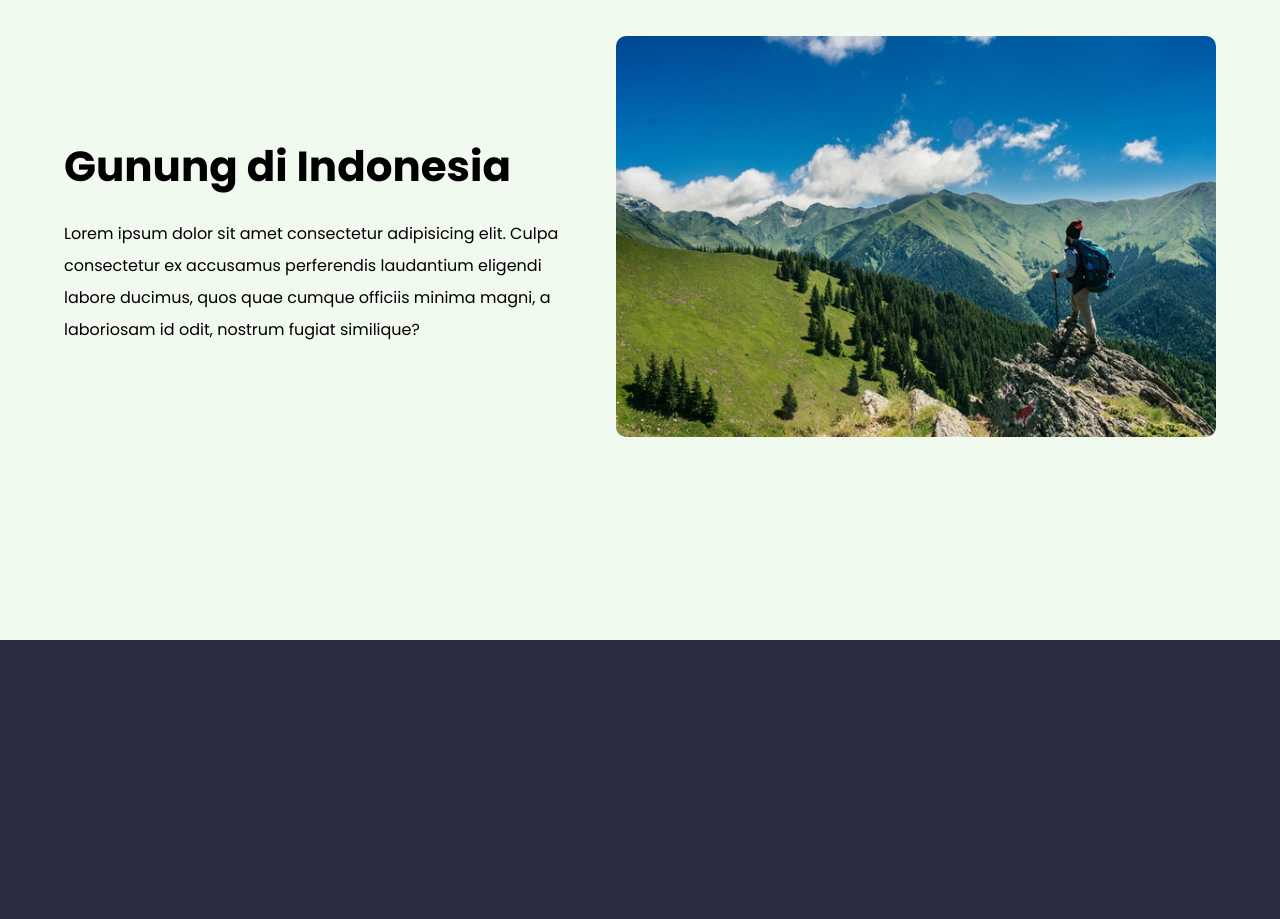
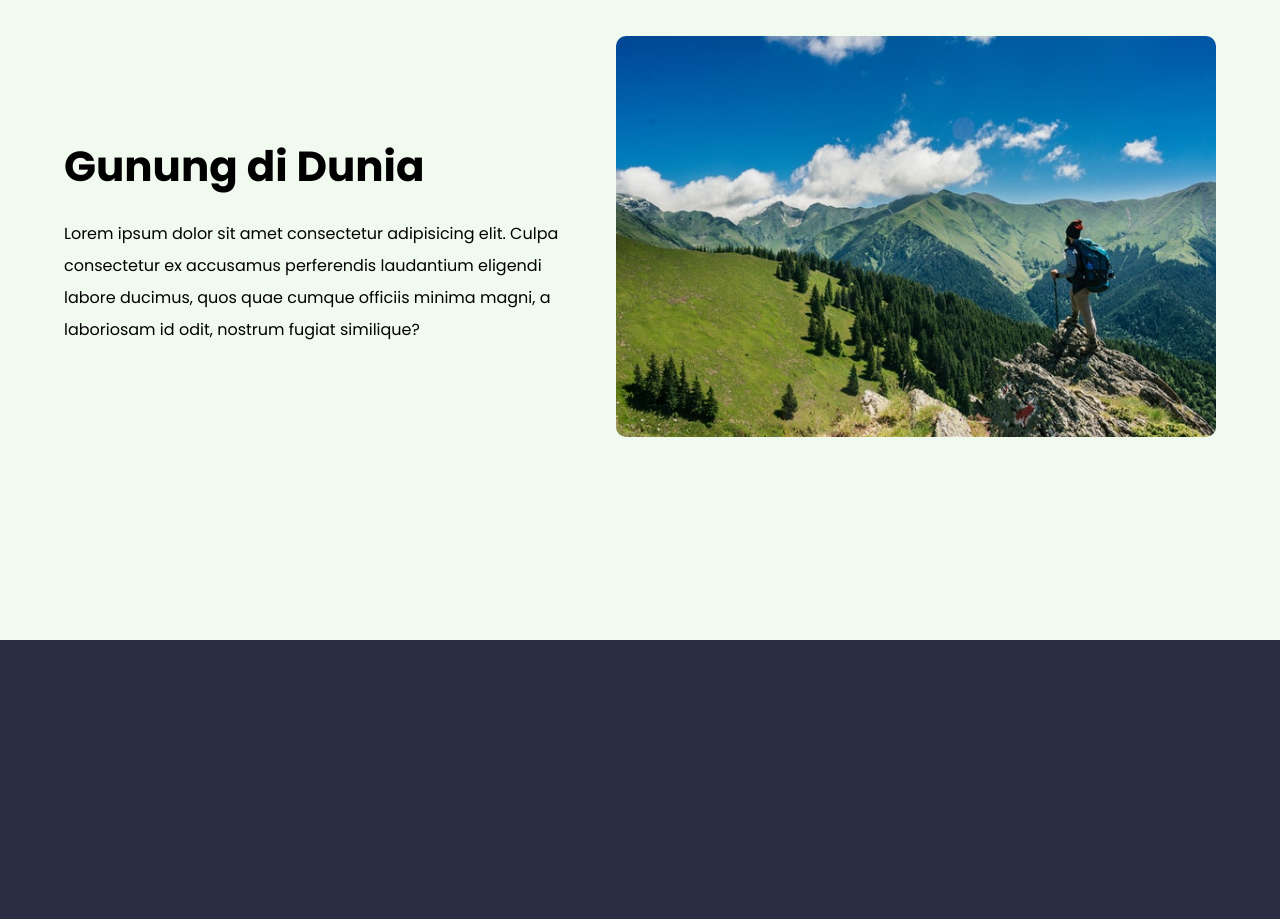
Before and after one commit to farhanariyanto03/portofolio1, a plain HTML site: page index.html in a window 1280 px wide. Shown: the part 960-1879 px from the top of the page. Drawn offline with nearby package versions, Linux system fonts and the light colour scheme.

Commit message:
revisi 2

```diff
--- a/index.html
+++ b/index.html
@@ -72,7 +72,7 @@
         <div class="container">
             <div class="box-about">
                 <div class="box" data-aos="fade-right" data-aos-duration="1000">
-                    <h1>Gunung di Indonesia</h1>
+                    <h1>Gunung di Dunia</h1>
                     <p>
                         Lorem ipsum dolor sit amet consectetur adipisicing elit. Culpa consectetur ex accusamus
                         perferendis laudantium eligendi labore ducimus,
```
